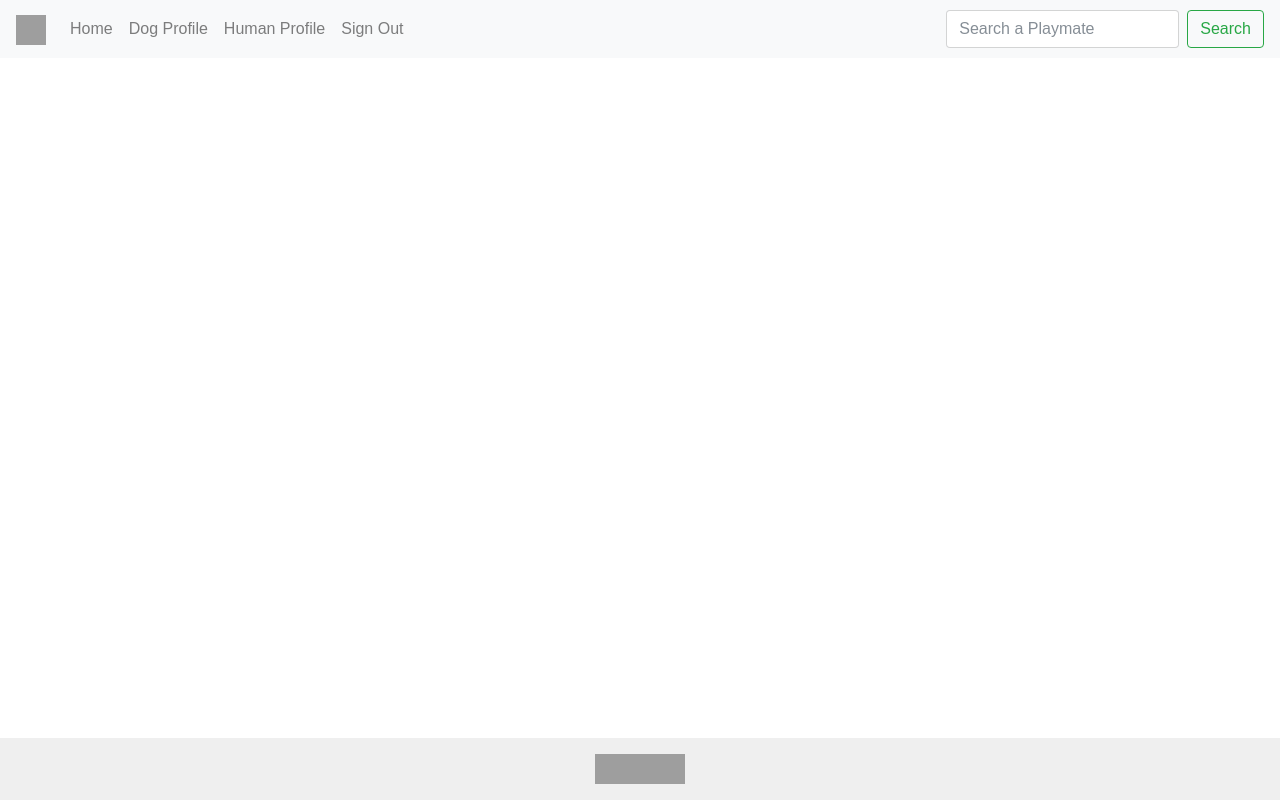
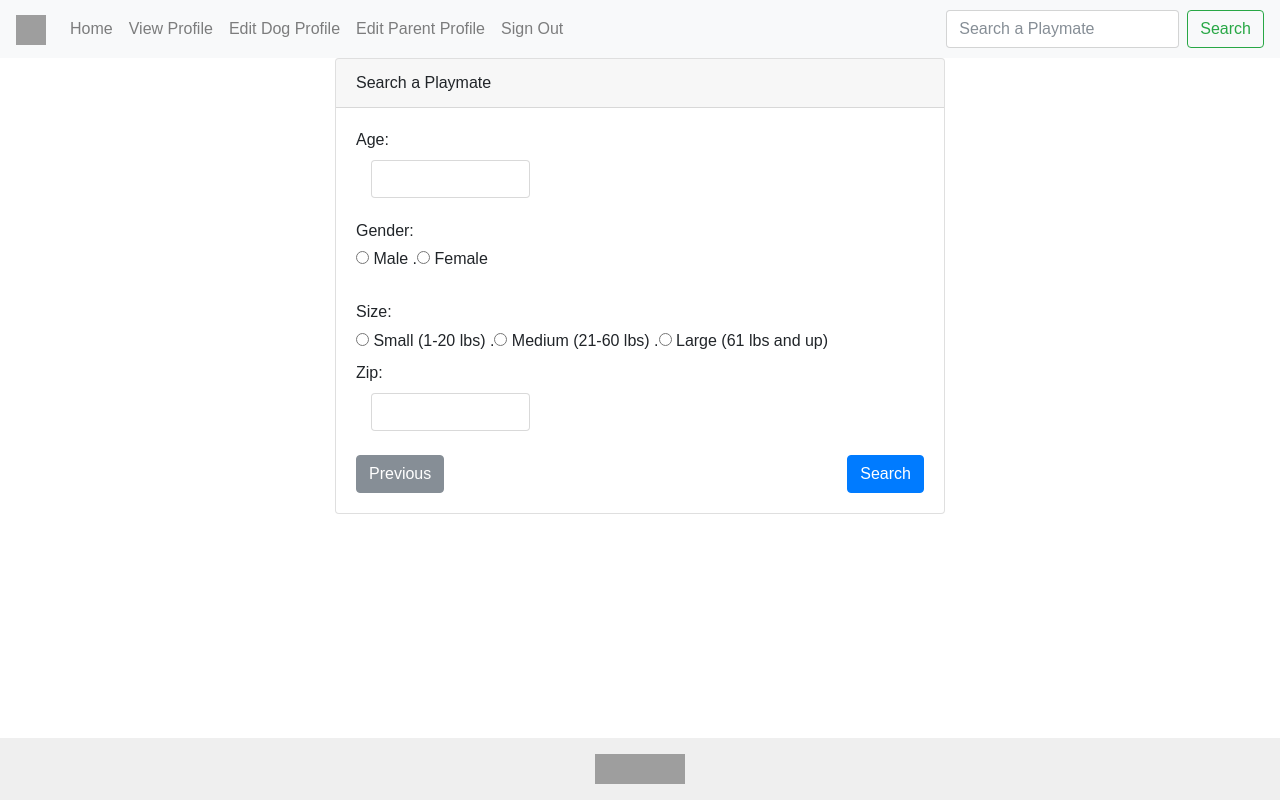
Before and after one commit to PuppiePals/Main, a React (Create React App) app in the folder client/: page /formsearch in a window 1280 px wide. Built offline with nearby package versions, Linux system fonts and the light colour scheme; grey boxes are pictures that could not be loaded.

Commit message:
improved search form; fixed button and nav links

```diff
--- a/client/src/App.js
+++ b/client/src/App.js
@@ -41,7 +41,7 @@ import Nav from './components/Navbar';
 import Footer from './components/Footer';
 import FormDog from './components/FormDog';
 import FormParent from './components/FormParent';
-
+import FormSearch from './components/FormSearch';
 
 const App = () =>
   <Router>
@@ -50,11 +50,13 @@ const App = () =>
       <Switch>
         <Route exact path="/" component={HomePage} />
         <Route exact path="/login" component={LoginPage} />
+        <Route exact path="/formdog" component={FormDog} />
         <Route exact path="/formparent" component={FormParent} />
-        <Route exact path="/formdog" component={FormDog} />
+        <Route exact path="/formsearch" component={FormSearch} />
+        <Route exact path="/searchresults" component={SearchResultsPage} />
         <Route exact path="/playmate" component={PlayMateDescriptionPage} />
-        <Route exact path="/createdogprofile" component={CreatedDogProfilePage} />
-        <Route exact path="/search" component={SearchResultsPage} />
+        <Route exact path="/viewprofile" component={CreatedDogProfilePage} />
+
       </Switch>
       <Footer />
     </div>
--- a/client/src/components/FormDog/FormDog.js
+++ b/client/src/components/FormDog/FormDog.js
@@ -2,7 +2,7 @@ import React from "react";
 
 const FormDog = () =>
 
-  <div className="container">
+  <div className="container col-6">
     <div className="panel panel-default">
       <div className="panel-body">
 
@@ -14,22 +14,19 @@ const FormDog = () =>
 
           <div className="card-body">
 
-            <form>
+            <form id="dogprofile">
               <label htmlFor="age">Name: </label>
               <div className="col-4">
-                <input className="form-control" type="text" id="age" size = "2" maxlength = "25"></input>
+                <input className="form-control" type="text" id="age" size = "2" maxLength = "25"></input>
               </div>
-            </form>
 
-            <form>
+
               <label htmlFor="age">Age: </label>
               <div className="col-4">
-                <input className="form-control" type="text" id="age" maxlength = "2"></input>
+                <input className="form-control" type="text" id="age" maxLength = "2"></input>
               </div>
-            </form>
 
-            <div className="doggender">
-              <form>
+              <div className="doggender">
                 <br />
                 <h6 className="card-text">Gender: </h6>
                 <label className="radio-inline">
@@ -38,11 +35,9 @@ const FormDog = () =>
                 <label className="radio-inline">
                   <input type="radio" name="female" />    Female
                 </label>
-              </form>
-            </div>
+              </div>
 
-            <div className="dogsize">
-              <form>
+              <div className="dogsize">
                 <br />
                 <h6 className="card-text">Size: </h6>
                 <label className="radio-inline">
@@ -54,25 +49,23 @@ const FormDog = () =>
                 <label className="radio-inline">
                   <input type="radio" className="large" />    Large (61 lbs and up)
                 </label>
-              </form>
+               </div>
 
-            </div>
-
-            <div className="dogpersonality">
-              <form>
+              <div className="dogpersonality">
                 <br />
                 <label htmlFor="Comments">Personality: </label>
                 <textarea className="form-control" rows="4" id="Comments"></textarea>
-              </form>
-            </div>
+              </div>
 
-            <br />
-            <a href="/formparent" className="btn btn-primary">Done</a>
+              <br />
+              <div align="right">
+                <a href="/formparent" className="btn btn-primary">Next</a>
+              </div>
+            </form>
 
           </div>
         </div>
-
-        </div>
+      </div>
     </div>
   </div>
 
--- a/client/src/components/FormParent/FormParent.js
+++ b/client/src/components/FormParent/FormParent.js
@@ -1,12 +1,21 @@
 import React from "react";
+// import
 
 const FormParent = () =>
 
-  <div className="container">
+  <div className="container col-6">
     <div className="panel panel-default">
       <div className="panel-body">
 
-        <form id="parent_profile">
+        <div className="card">
+
+          <div className="card-header">
+            Create Parent Profile
+          </div>
+
+          <div className="card-body">
+
+            <form id="parentprofile">
 
               <label htmlFor="FName">First Name:</label>
               <input className="form-control" type="text" id="fname"></input>
@@ -24,14 +33,25 @@ const FormParent = () =>
               <input className="form-control" type="text" id="email"></input>
 
               <label htmlFor="Comments">Comments:</label>
-          <textarea className="form-control" rows="5" id="Comments"></textarea>
+              <textarea className="form-control" rows="4" id="Comments"></textarea>
 
-          <button type="button" id="formparent">Done</button>
+              <br />
+              <div className="row">
+                <div className="col-6">
+                  <a className="btn btn-secondary float-left" href="/formdog" role="button">Previous</a>
+                </div>
+
+                <div className="col-6">
+                  <a class="btn btn-primary float-right" href="/formsearch" role="button">Save Profile</a>
+                </div>
+              </div>
 
             </form>
 
           </div>
         </div>
       </div>
+    </div>
+  </div>
 
 export default FormParent;
--- a/client/src/components/FormSearch/FormSearch.js
+++ b/client/src/components/FormSearch/FormSearch.js
@@ -1,47 +1,71 @@
 import React from "react";
 
-const Form_Search = () =>
-  <div className="container">
+const FormSearch = () =>
+  <div className="container col-6">
     <div className="panel panel-default">
+      <div className="panel-body">
+        <div className="card">
+          <div className="card-header">
+            Search a Playmate
+          </div>
 
-      <div className="panel-body">
-        <form id="dog_profile">
-          //Age
-          <label for="age">Age:</label><br>
-          <input className="form-control" type="text" id="age"><br>
-          //Weight Range
-            // <select data-placeholder="" className="chosen-select" id="age">
-            // <option value="">Select an option</option>
-            // <option value="S">Small(1lbs - 20lbs)</option>
-            // <option value="Y">Medium(21lbs - 60lbs)</option>
-            // <option value="O">Large(61lbs and up)</option>
-            // </select>
-            //Male or Female
-            <div className="radio">
-              <label><input type="radio" name="mfradio">Male</label>
-            </div>
-            <div className="radio">
-              <label><input type="radio" name="mfradio">Female</label>
-            </div>
+          <div className="card-body">
 
-            <div className="radio">
-              <label><input type="radio" name="sizeradio">Small(1 lbs - 20 lbs)</label>
-            </div>
-            <div className="radio">
-              <label><input type="radio" name="sizeradio">Medium(21 lbs - 60 lbs)</label>
-            </div>
-            <div className="radio">
-              <label><input type="radio" name="sizeradio">Large(60 lbs and up)</label>
-            </div>
+            <form id="dogprofile">
+
+              <label htmlFor="age">Age: </label>
+                  <div className="col-4">
+                    <input className="form-control" type="text" id="age" maxLength = "2"></input>
+                  </div>
+
+                  <div className="doggender">
+                    <br />
+                    <h6 className="card-text">Gender: </h6>
+                    <label className="radio-inline">
+                      <input type="radio" className="male" />    Male    .
+                    </label>
+                    <label className="radio-inline">
+                      <input type="radio" name="female" />    Female
+                    </label>
+                  </div>
+
+                  <div className="dogsize">
+                    <br />
+                    <h6 className="card-text">Size: </h6>
+                    <label className="radio-inline">
+                      <input type="radio" className="small" />    Small (1-20 lbs)    .
+                    </label>
+                    <label className="radio-inline">
+                      <input type="radio" className="medium" />    Medium (21-60 lbs)    .
+                    </label>
+                    <label className="radio-inline">
+                      <input type="radio" className="large" />    Large (61 lbs and up)
+                    </label>
+                  </div>
+
+                  <label htmlFor="Zip">Zip:</label>
+                  <div className="col-4">
+                    <input className="form-control" type="text" id="zip" maxLength="5" />
+                  </div>
+
+                  <br />
+                  <div className="row">
+                    <div className="col-6">
+                      <a className="btn btn-secondary float-left" href="/formparent" role="button">Previous</a>
+                    </div>
+
+                    <div className="col-6">
+                      <a class="btn btn-primary float-right" href="/searchresults" role="button">Search</a>
+                    </div>
+                  </div>
 
 
-          //Zip
-          <label for="Zip">Zip:</label><br>
-          <input className="form-control" type="text" id="zip"><br>
-
         </form>
+          </div>
+        </div>
       </div>
     </div>
   </div>
 
+
 export default FormSearch;
--- a/client/src/components/Navbar/navbar.js
+++ b/client/src/components/Navbar/navbar.js
@@ -12,10 +12,13 @@ const Navbar = () =>
 	      		<li className="nav-item">
 	        		<a className="nav-link" href="/">Home </a>
 	      		</li>
+	      		<li className="nav-item">
+	          		<a className="nav-link" href="/viewprofile">View Profile</a>
+	      		</li>
 	   			<li className="nav-item">
-	          		<a className="nav-link" href="/formdog">Dog Profile</a>
+	          		<a className="nav-link" href="/formdog">Edit Dog Profile</a>
 	      		</li><li className="nav-item">
-	          		<a className="nav-link" href="/formparent">Human Profile</a>
+	          		<a className="nav-link" href="/formparent">Edit Parent Profile</a>
 	      		</li>
 
 	       		<li className="nav-item">
@@ -26,7 +29,7 @@ const Navbar = () =>
 		    <form className="form-inline my-2 my-lg-0">
 		  	    <input className="form-control mr-sm-2" type="text" placeholder="Search a Playmate" aria-label="Search">
 		  	    </input>
-		    	<button className="btn btn-outline-success my-2 my-sm-0" type="submit">Search</button>
+		    	<button className="btn btn-outline-success my-2 my-sm-0" type="submit" href="/formsearch">Search</button>
 		    </form>
 		</div>
 	</nav>
--- a/client/src/components/ProfPic/index.js
+++ b/client/src/components/ProfPic/index.js
@@ -0,0 +1 @@
+export { default } from "./ProfPic";
```
Also changed, not shown: client/src/components/ProfPic/ProfPic.js (+13 -0 lines), client/src/assets/images/background.jpg (added), client/src/pages/createdogprofile/createdogprofile.js (line endings or trailing spaces). Lines whose indentation alone changed are shown as unchanged.
